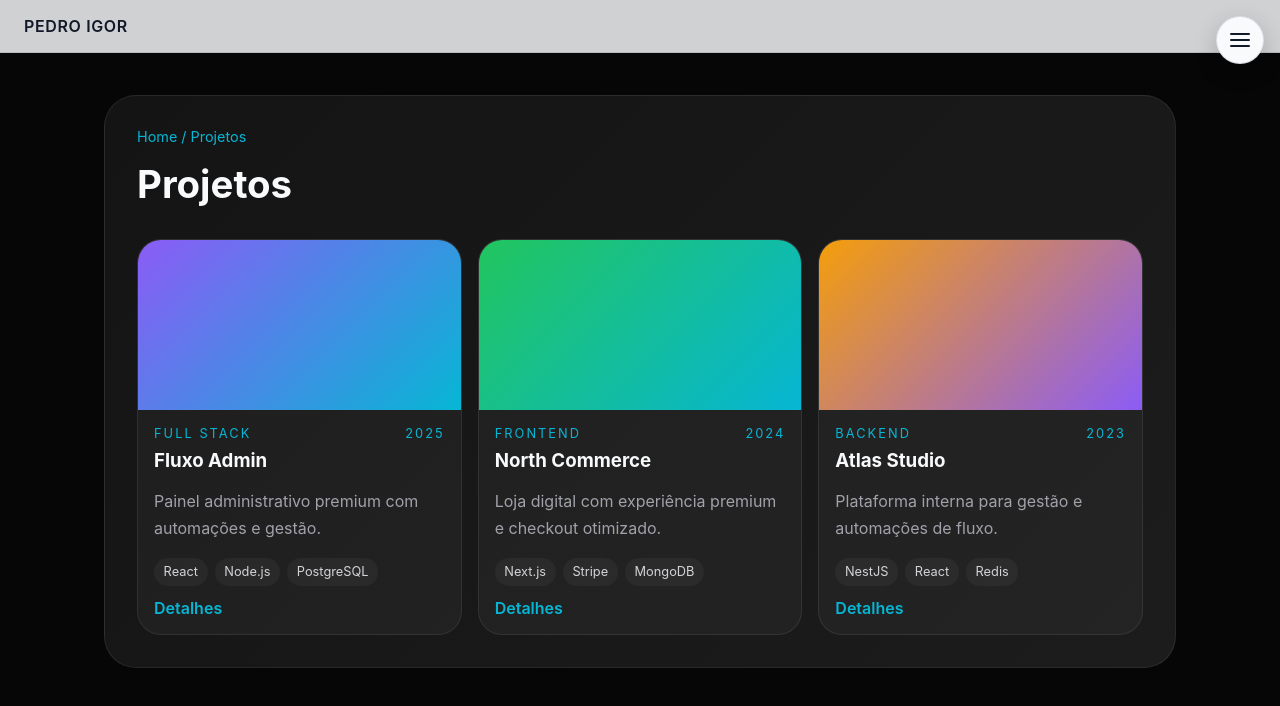
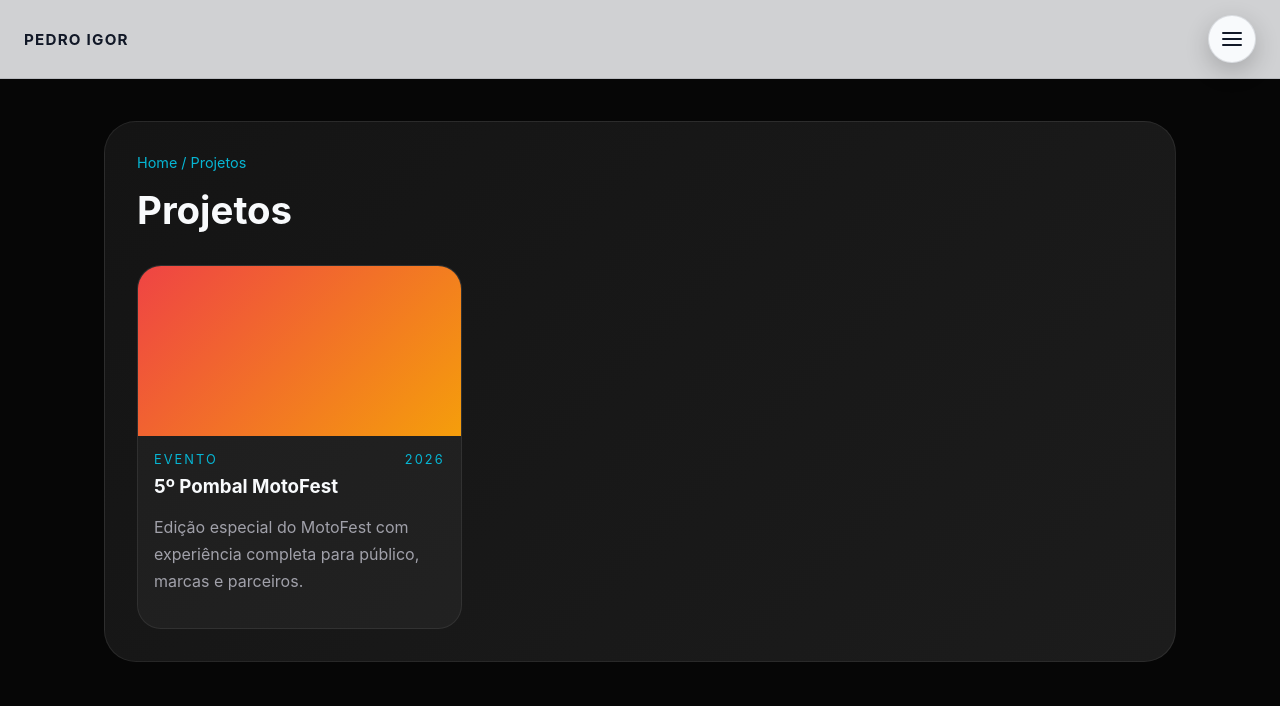
Before and after one commit to Pedro-Santtos/pedro.dev, an Angular app: page /projetos in a window 1280 px wide. Shown: the top 706 px of the page. Built offline with nearby package versions, Linux system fonts and the light colour scheme.

Commit message:
feat: refactor project detail and projects page to use ProjectsService for data management

```diff
--- a/src/app/pages/portfolio-shell.css
+++ b/src/app/pages/portfolio-shell.css
@@ -10,8 +10,9 @@
 .topbar {
   display: flex;
   align-items: center;
+  justify-content: space-between;
   gap: 0.75rem;
-  padding: 1rem clamp(1rem, 2.2vw, 1.5rem);
+  padding: 0.95rem clamp(1rem, 2.4vw, 1.5rem);
   background: var(--header-bg);
   backdrop-filter: blur(14px);
   border-bottom: 1px solid var(--border-color);
@@ -19,13 +20,17 @@
   top: 0;
   z-index: 20;
   width: 100%;
+  min-height: 64px;
 }
 
 .topbar-title {
-  font-weight: 600;
+  font-weight: 700;
   color: var(--text-primary);
-  margin-right: auto;
-  letter-spacing: 0.04em;
+  letter-spacing: 0.08em;
+  text-transform: uppercase;
+  font-size: 0.95rem;
+  line-height: 1;
+  margin: 0;
 }
 
 .page-content {
--- a/src/app/pages/project-detail-page.ts
+++ b/src/app/pages/project-detail-page.ts
@@ -1,5 +1,6 @@
-import { Component } from '@angular/core';
+import { Component, inject } from '@angular/core';
 import { ActivatedRoute } from '@angular/router';
+import { ProjectsService } from '../services/projects.service';
 
 @Component({
   selector: 'app-project-detail-page',
@@ -46,12 +47,8 @@ export class ProjectDetailPageComponent {
   protected project: any;
 
   constructor(private route: ActivatedRoute) {
+    const projectsService = inject(ProjectsService);
     const slug = this.route.snapshot.paramMap.get('slug');
-    const projects = [
-      { slug: 'sistema-financeiro', name: 'Fluxo Admin', description: 'Painel administrativo premium com automações e gestão financeira.', image: 'linear-gradient(135deg, #8b5cf6 0%, #06b6d4 100%)', problem: 'Necessidade de centralizar dados financeiros e processos internos.', architecture: 'Arquitetura modular com frontend React e backend NestJS.', results: 'Redução de operação manual e maior clareza de gestão.' },
-      { slug: 'ecommerce', name: 'North Commerce', description: 'Loja digital com checkout e catálogo de alto padrão.', image: 'linear-gradient(135deg, #22c55e 0%, #06b6d4 100%)', problem: 'Baixa conversão e experiência inconsistente.', architecture: 'Front-end Next.js com API escalável e pagamentos integrados.', results: 'Melhora significativa na experiência de compra e conversão.' },
-      { slug: 'chatbot-ai', name: 'Atlas Studio', description: 'Plataforma interna com automações e fluxo visual.', image: 'linear-gradient(135deg, #f59e0b 0%, #8b5cf6 100%)', problem: 'Processos repetitivos e baixa visibilidade operacional.', architecture: 'Arquitetura orientada a serviços com integrações e dashboard.', results: 'Automatização de diversos processos e maior produtividade.' }
-    ];
-    this.project = projects.find((item) => item.slug === slug);
+    this.project = projectsService.getProjectBySlug(slug ?? '');
   }
 }
--- a/src/app/pages/projects-page.ts
+++ b/src/app/pages/projects-page.ts
@@ -1,5 +1,6 @@
-import { Component } from '@angular/core';
+import { Component, inject } from '@angular/core';
 import { RouterLink } from '@angular/router';
+import { ProjectsService } from '../services/projects.service';
 
 @Component({
   selector: 'app-projects-page',
@@ -13,7 +14,7 @@ import { RouterLink } from '@angular/router';
       </div>
       <div class="grid">
         @for (project of projects; track project.name) {
-          <article class="card">
+          <article class="card card-clickable" [routerLink]="['/projetos', project.slug]" tabindex="0" role="button" [attr.aria-label]="'Abrir projeto ' + project.name">
             <div class="thumb" [style.background]="project.image"></div>
             <div class="content">
               <div class="top">
@@ -22,12 +23,6 @@ import { RouterLink } from '@angular/router';
               </div>
               <h3>{{ project.name }}</h3>
               <p>{{ project.description }}</p>
-              <div class="tags">
-                @for (tag of project.tags; track tag) {
-                  <span>{{ tag }}</span>
-                }
-              </div>
-              <a class="details" [routerLink]="['/projetos', project.slug]">Detalhes</a>
             </div>
           </article>
         }
@@ -44,23 +39,19 @@ import { RouterLink } from '@angular/router';
       .filters a.active { background:linear-gradient(135deg, #8b5cf6, #06b6d4); color:#fff; border:none; }
       .grid { display:grid; grid-template-columns:repeat(3, minmax(0,1fr)); gap:1rem; }
       .card { overflow:hidden; border-radius:24px; background:rgba(255,255,255,.04); border:1px solid rgba(255,255,255,.08); }
+      .card-clickable { cursor:pointer; transition:transform 180ms ease, border-color 180ms ease, box-shadow 180ms ease; }
+      .card-clickable:hover, .card-clickable:focus-visible { transform:translateY(-2px); border-color:rgba(255,255,255,.18); box-shadow:0 16px 40px rgba(0,0,0,.22); outline:none; }
       .thumb { height:170px; }
       .content { padding:1rem; }
       .top { display:flex; justify-content:space-between; color:#06b6d4; font-size:.8rem; text-transform:uppercase; letter-spacing:.16em; margin-bottom:.5rem; }
       .content h3 { margin:0 0 .5rem; color:#f8fafc; }
       .content p { color:#a1a1aa; line-height:1.7; }
-      .tags { display:flex; flex-wrap:wrap; gap:.45rem; margin:.75rem 0; }
-      .tags span { padding:.4rem .6rem; border-radius:999px; background:rgba(255,255,255,.04); color:#d4d4d8; font-size:.8rem; }
-      .details { color:#06b6d4; text-decoration:none; font-weight:600; }
       @media (max-width: 900px) { .grid { grid-template-columns:1fr 1fr; } }
       @media (max-width: 560px) { .grid { grid-template-columns:1fr; } .page-section { padding:1rem; } }
     `
   ]
 })
 export class ProjectsPageComponent {
-  protected readonly projects = [
-    { name: 'Fluxo Admin', category: 'Full Stack', year: '2025', description: 'Painel administrativo premium com automações e gestão.', tags: ['React', 'Node.js', 'PostgreSQL'], image: 'linear-gradient(135deg, #8b5cf6 0%, #06b6d4 100%)', slug: 'sistema-financeiro' },
-    { name: 'North Commerce', category: 'Frontend', year: '2024', description: 'Loja digital com experiência premium e checkout otimizado.', tags: ['Next.js', 'Stripe', 'MongoDB'], image: 'linear-gradient(135deg, #22c55e 0%, #06b6d4 100%)', slug: 'ecommerce' },
-    { name: 'Atlas Studio', category: 'Backend', year: '2023', description: 'Plataforma interna para gestão e automações de fluxo.', tags: ['NestJS', 'React', 'Redis'], image: 'linear-gradient(135deg, #f59e0b 0%, #8b5cf6 100%)', slug: 'chatbot-ai' }
-  ];
+  private readonly projectsService = inject(ProjectsService);
+  protected readonly projects = this.projectsService.getProjects();
 }
--- /dev/null
+++ b/src/app/services/projects.service.ts
@@ -0,0 +1,42 @@
+import { Injectable } from '@angular/core';
+
+export interface Project {
+  name: string;
+  category: string;
+  year: string;
+  description: string;
+  tags: string[];
+  image: string;
+  slug: string;
+  problem: string;
+  architecture: string;
+  results: string;
+}
+
+@Injectable({
+  providedIn: 'root'
+})
+export class ProjectsService {
+  private readonly projects: Project[] = [
+    {
+      name: '5º Pombal MotoFest',
+      category: 'Evento',
+      year: '2026',
+      description: 'Edição especial do MotoFest com experiência completa para público, marcas e parceiros.',
+      tags: ['Evento', 'Branding', 'Experiência'],
+      image: 'linear-gradient(135deg, #ef4444 0%, #f59e0b 100%)',
+      slug: '5o-pombal-motofest',
+      problem: 'Centralizar a identidade do evento e criar uma experiência coesa para público, patrocinadores e comunicação.',
+      architecture: 'Estrutura simples e escalável com foco em conteúdo, identidade visual e narrativa da marca do evento.',
+      results: 'Fortalecimento da presença do evento, maior percepção de marca e uma experiência mais fluida para todos os públicos envolvidos.'
+    }
+  ];
+
+  getProjects(): Project[] {
+    return this.projects;
+  }
+
+  getProjectBySlug(slug: string): Project | undefined {
+    return this.projects.find((project) => project.slug === slug);
+  }
+}
```
Also changed, not shown: src/app/components/three-dots-menu/three-dots-menu.css.
